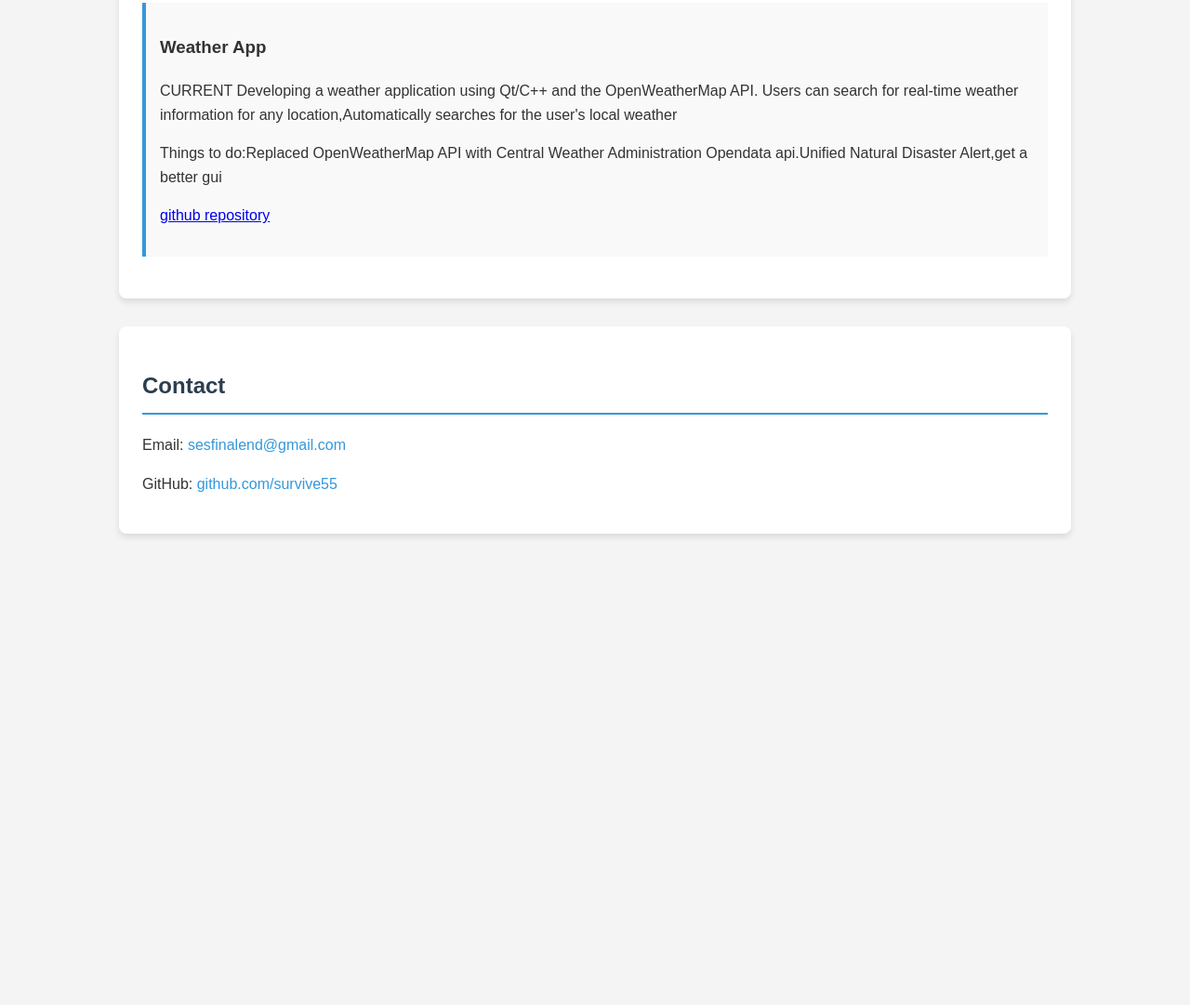
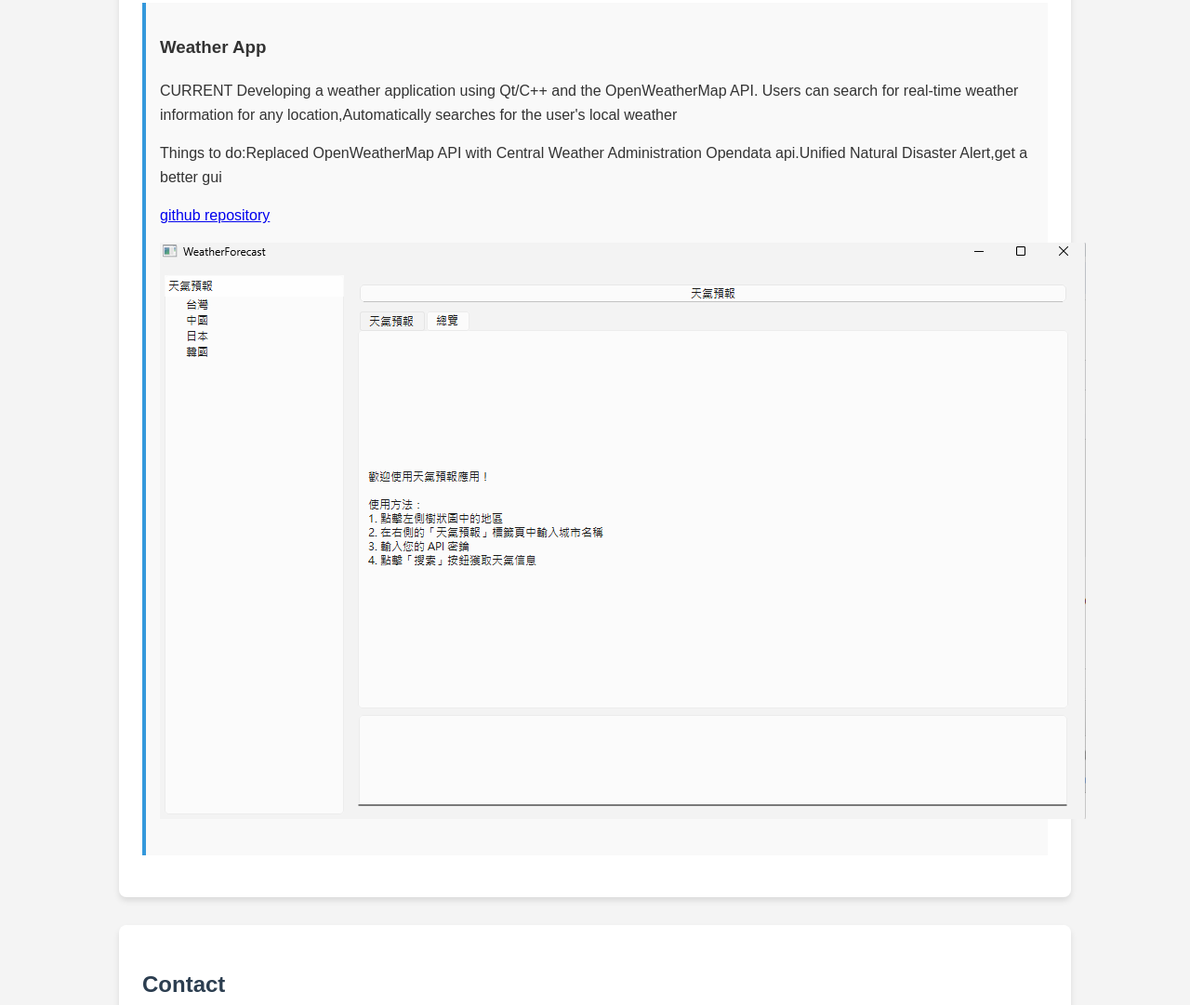
Before and after one commit to survive55/survive55.github.io, a plain HTML site: page index.html in a window 1280 px wide. Shown: the part 888-1969 px from the top of the page at 93% size. Before the commit the page ends 1512 px from the top, so only its background shows below. Drawn offline with Linux system fonts and the light colour scheme.

Commit message:
add 1.0weather forcast image

```diff
--- a/index.html
+++ b/index.html
@@ -185,6 +185,7 @@
                 <p>CURRENT Developing a weather application using Qt/C++ and the OpenWeatherMap API. Users can search for real-time weather information for any location,Automatically searches for the user's local weather</p>
                 <p>Things to do:Replaced OpenWeatherMap API with Central Weather Administration Opendata api.Unified Natural Disaster Alert,get a better gui</p>
                 <p><a href="https://github.com/survive55/qt-weatherforcase-newbie">github repository</a><p>
+                <img src="weather forcast.png" />
             </div>
         </section>
         <section id="contact" class="contact-info">
```
Also changed, not shown: weather forcast.png (added).
